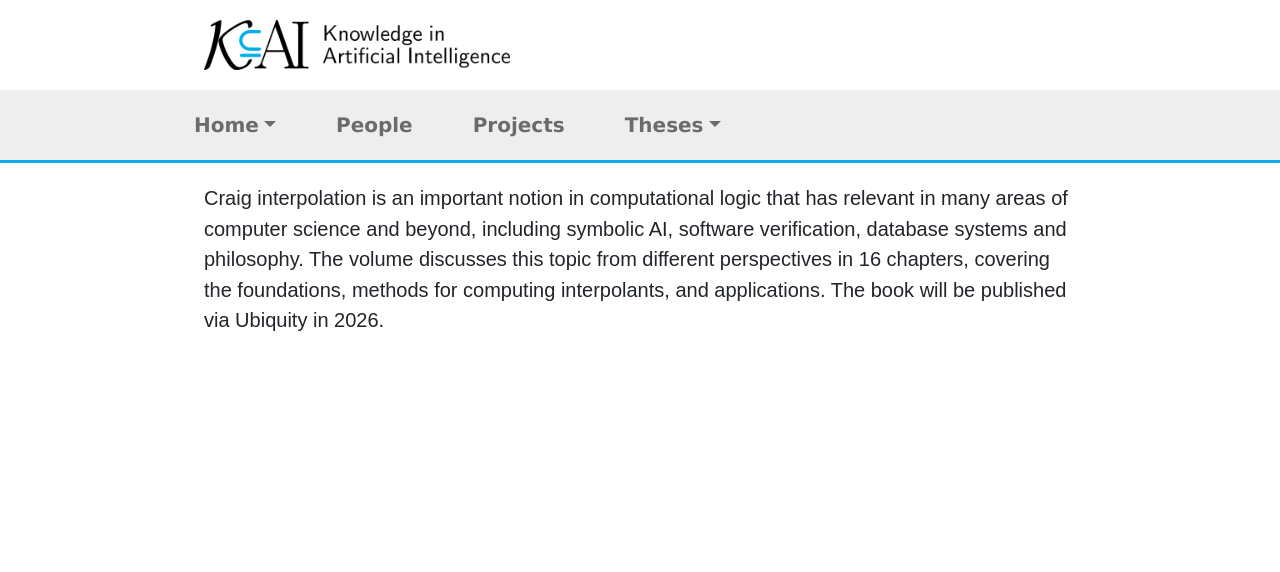
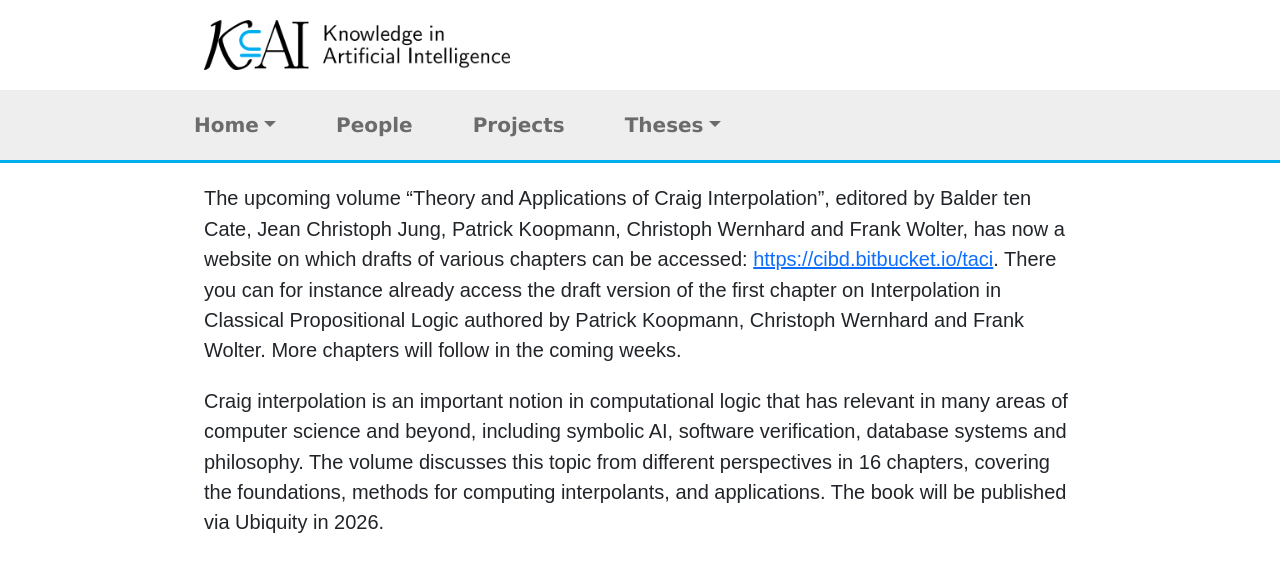
Before and after one commit to kai-vu/site, a Jekyll site: the page built from _news/2025-09-09_patrick_book.md, in a window 1280 px wide. Shown: the top 572 px of the page. Built offline with Jekyll 4.4.1, drawn with Linux system fonts in a browser that asks for light colours.

Commit message:
adapted news text for craig interpolation book

```diff
--- a/_news/2025-09-09_patrick_book.md
+++ b/_news/2025-09-09_patrick_book.md
@@ -5,4 +5,6 @@ summary: 'The upcoming volume "Theory and Applications of Craig Interpolation",
 layout: default
 extra_content: "true"
 ---
+The upcoming volume "Theory and Applications of Craig Interpolation", editored by Balder ten Cate, Jean Christoph Jung, Patrick Koopmann, Christoph Wernhard and Frank Wolter, has now a website on which drafts of various chapters can be accessed: <a href="https://cibd.bitbucket.io/taci/">https://cibd.bitbucket.io/taci</a>. There you can for instance already access the draft version of the first chapter on Interpolation in Classical Propositional Logic authored by Patrick Koopmann, Christoph Wernhard and Frank Wolter. More chapters will follow in the coming weeks.
+
 Craig interpolation is an important notion in computational logic that has relevant in many areas of computer science and beyond, including symbolic AI, software verification, database systems and philosophy. The volume discusses this topic from different perspectives in 16 chapters, covering the foundations, methods for computing interpolants, and applications. The book will be published via Ubiquity in 2026.
```
